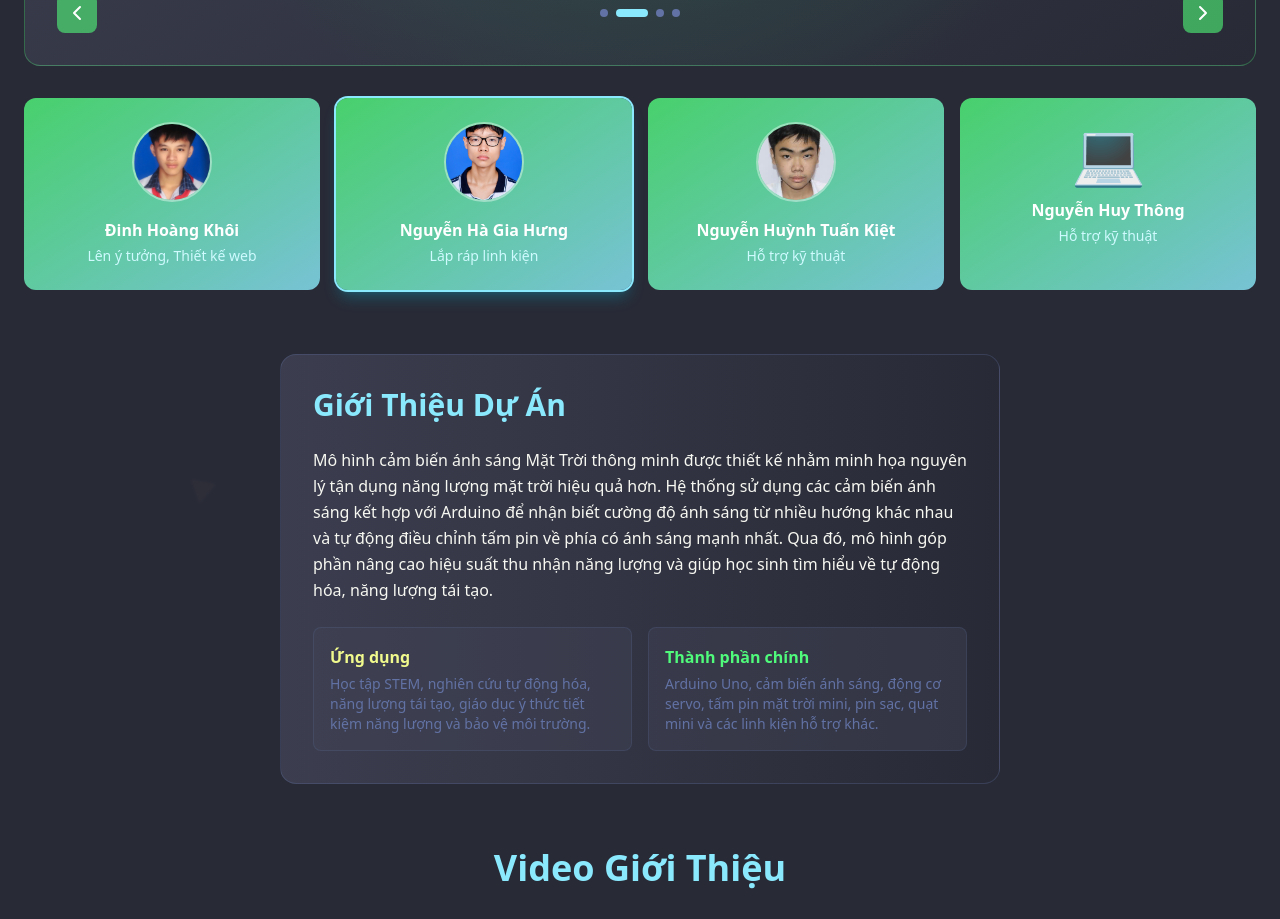
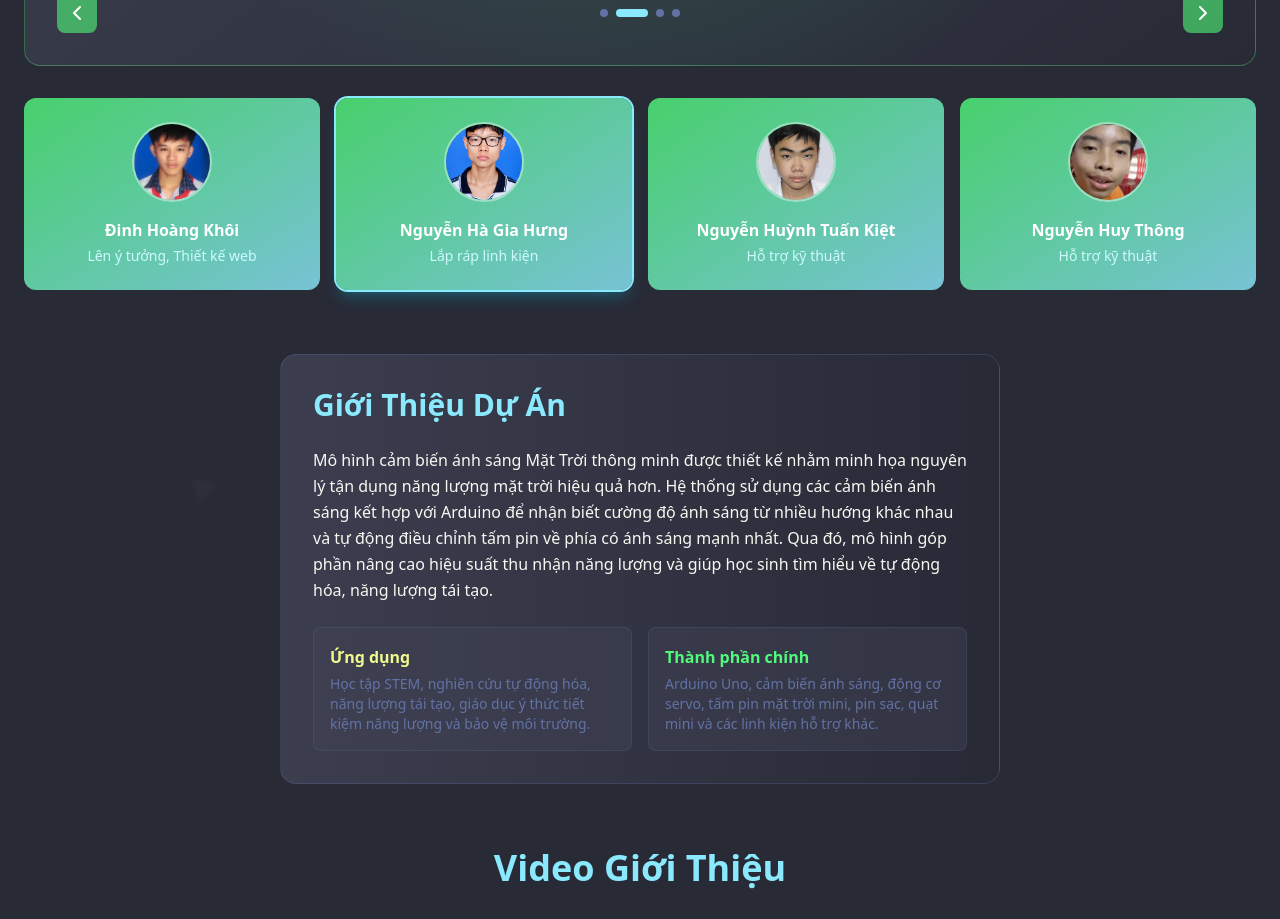
Before and after one commit to Cklh809in-0/Solar, a React (Vite) app: page / in a window 1280 px wide. Shown: the part 2680-3599 px from the top of the page. Built offline with nearby package versions, Linux system fonts and the light colour scheme.

Commit message:
Update content.ts

```diff
--- a/src/data/content.ts
+++ b/src/data/content.ts
@@ -69,6 +69,7 @@ export const authors: Author[] = [
     name: 'Nguyễn Huy Thông',
     role: 'Hỗ trợ kỹ thuật',
     class: 'Lớp 8A1',
+    image: 'thong.jpg',
     icon: '💻',
     bio: 'Hỗ trợ viết code và xử lý tín hiệu cảm biến.',
   },
```
